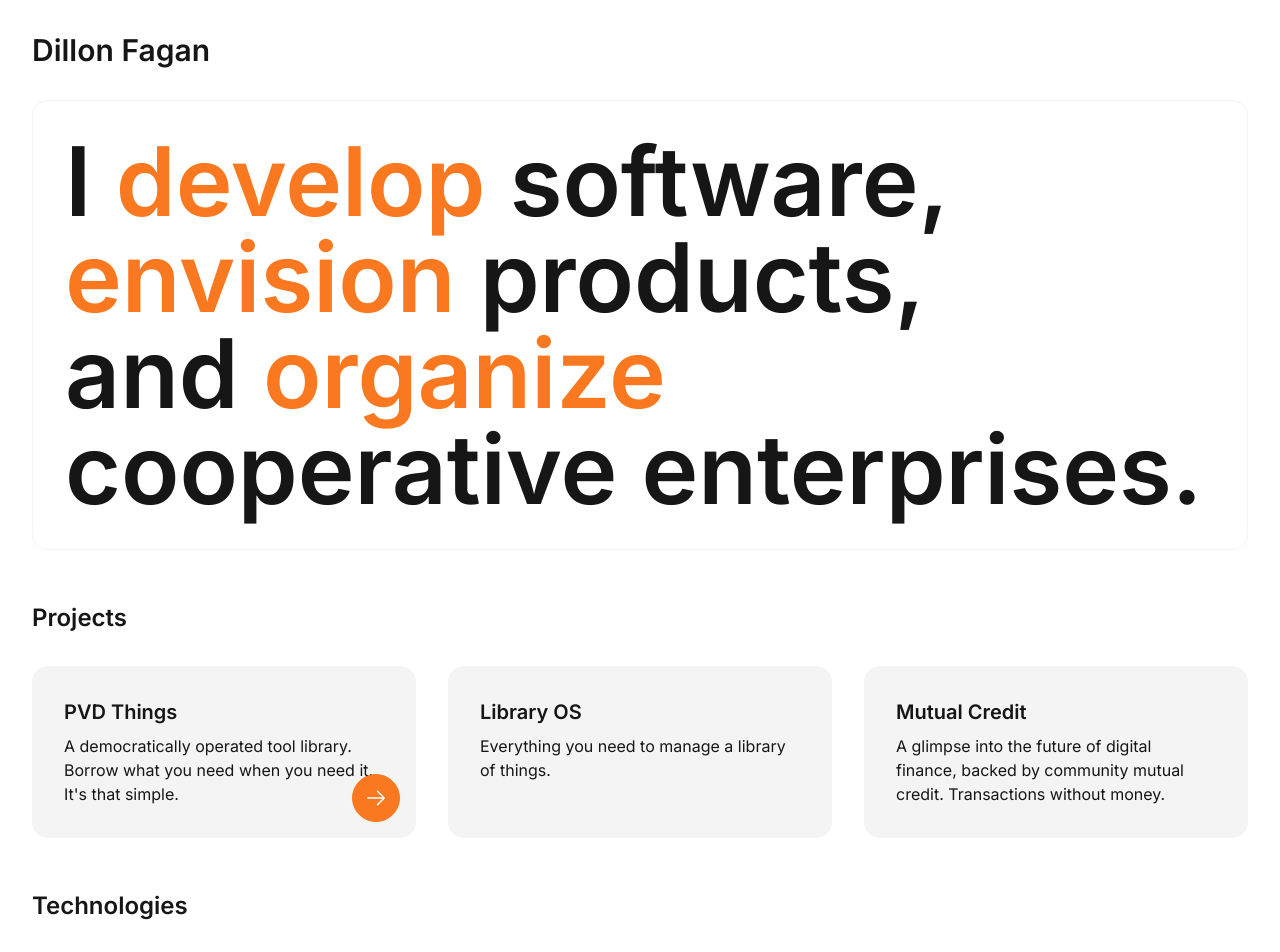
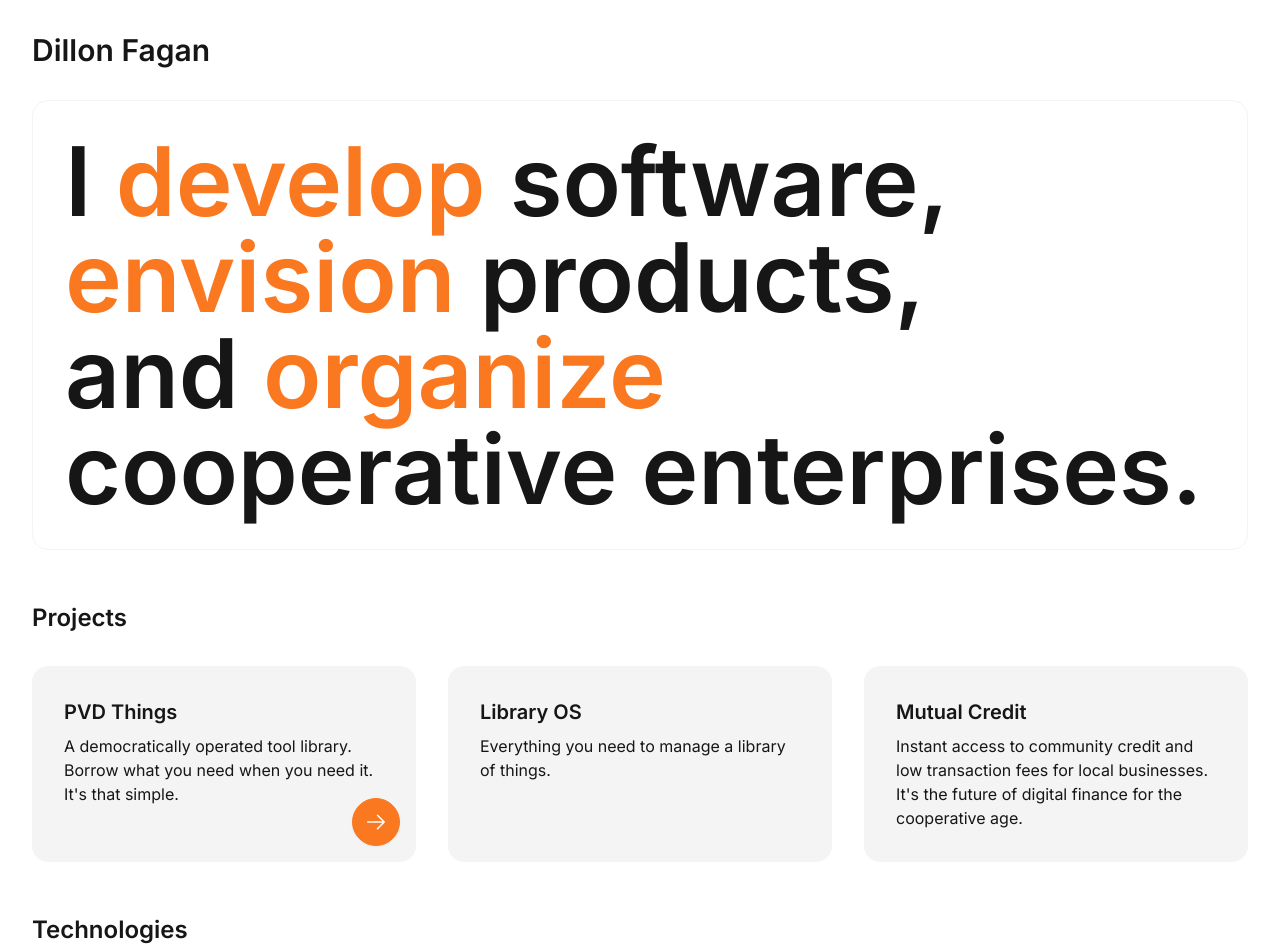
Before and after one commit to dillonfagan/dillonfagan.github.io, a Next.js app: page / in a window 1280 px wide. Shown: the top 952 px of the page. Built offline with nearby package versions, Linux system fonts and the light colour scheme.

Commit message:
Improve mutual credit summary

```diff
--- a/app/page.tsx
+++ b/app/page.tsx
@@ -93,7 +93,7 @@ const Projects = () => {
         <Text.Heading h="h3" size="xl">
           {title}
         </Text.Heading>
-        <div className="flex-grow">{summary && <Text>{summary}</Text>}</div>
+        <div className="flex-grow max-w-prose">{summary && <Text>{summary}</Text>}</div>
 
         {url && (
           <div className="absolute bottom-4 right-4">
--- a/content/projects/context.tsx
+++ b/content/projects/context.tsx
@@ -30,7 +30,7 @@ export const ProjectsProvider = ({ children }: PropsWithChildren) => {
       },
       {
         title: 'Mutual Credit',
-        summary: 'A glimpse into the future of digital finance, backed by community mutual credit. Transactions without money.'
+        summary: "Instant access to community credit and low transaction fees for local businesses. It's the future of digital finance for the cooperative age."
       }
     ]
   };
```
